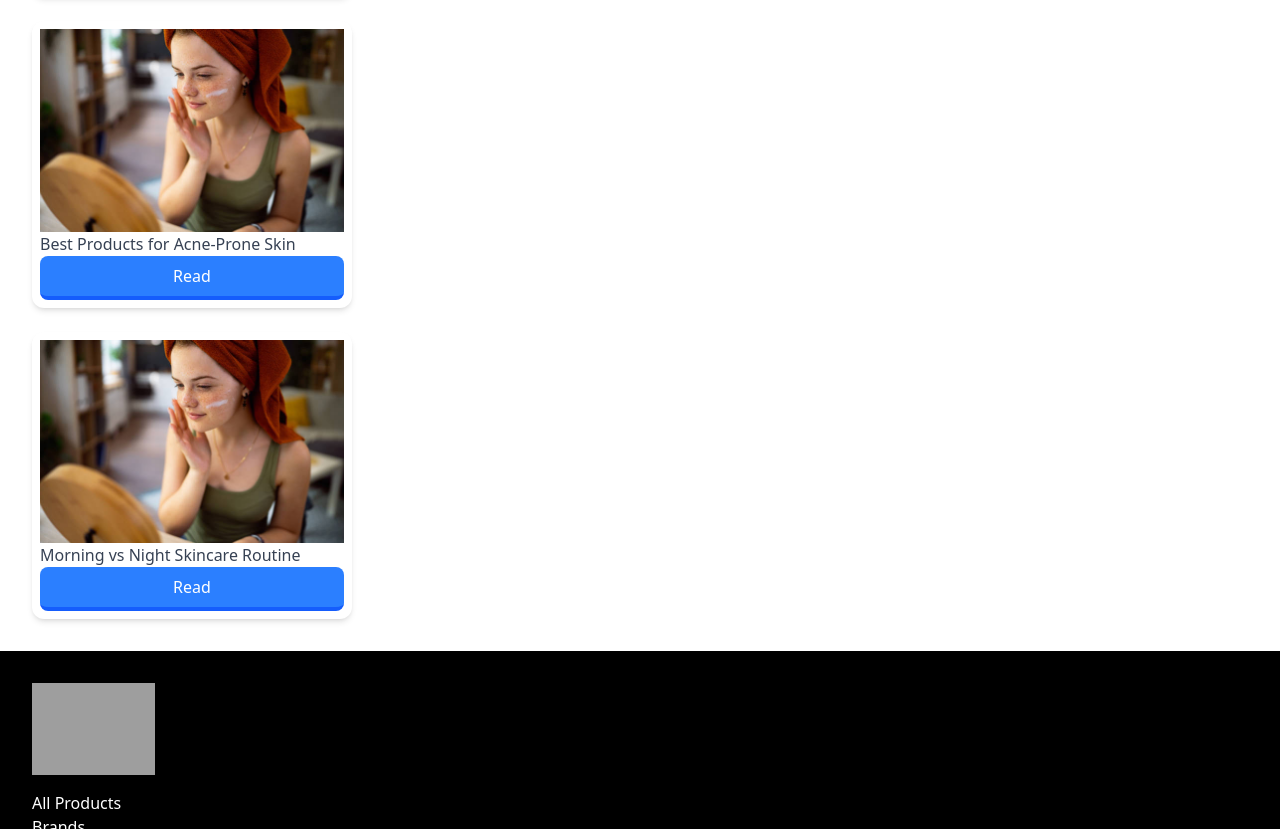
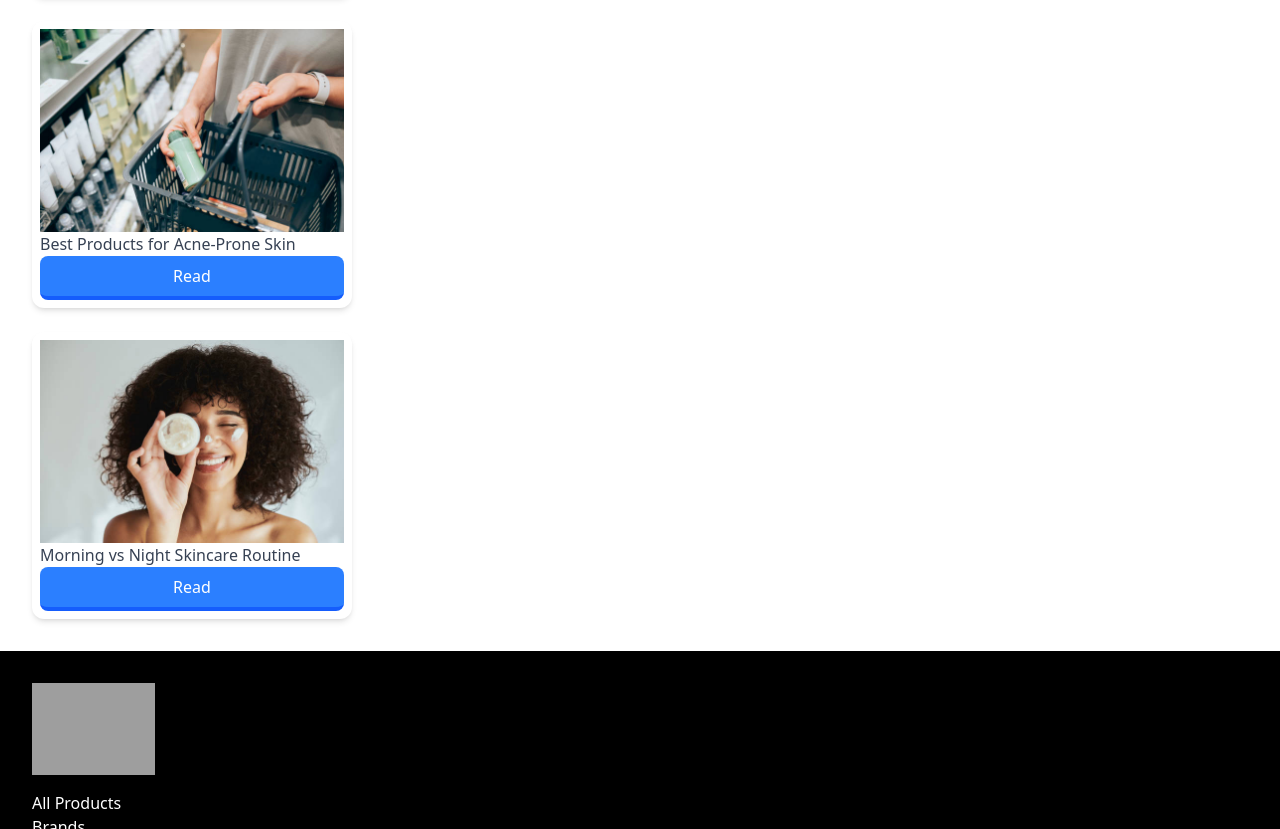
Before and after one commit to neducod/ecom-demo, a website: page index.html in a window 1280 px wide. Shown: the part 6704-7533 px from the top of the page. Drawn offline with Linux system fonts and the light colour scheme; grey boxes are pictures that could not be loaded.

Commit message:
Udated blog images

```diff
--- a/index.html
+++ b/index.html
@@ -155,12 +155,12 @@
                 <button class="cursor-pointer transition-all bg-blue-500 text-white px-6 py-2 rounded-lg border-blue-600 border-b-[4px] hover:border-b-[6px] hover:brightness-110 active:translate-y-[2px] active:brightness-90 active hover:-translate-y-[1px]">Read</button>
             </div>
             <div class="relative flex w-80 flex-col rounded-xl bg-white bg-clip-border text-gray-700 shadow-md p-2">
-                <img src="src/assets/gettyimages-1500807050-612x612.jpg" alt="">
+                <img src="src/assets/gettyimages-1388226392-612x612.jpg" alt="">
                 <p class="text-left">Best Products for Acne-Prone Skin</p>
                 <button class="cursor-pointer transition-all bg-blue-500 text-white px-6 py-2 rounded-lg border-blue-600 border-b-[4px] hover:border-b-[6px] hover:brightness-110 active:translate-y-[2px] active:brightness-90 active hover:-translate-y-[1px]">Read</button>
             </div>
             <div class="relative flex w-80 flex-col rounded-xl bg-white bg-clip-border text-gray-700 shadow-md p-2">
-                <img src="src/assets/gettyimages-1500807050-612x612.jpg" alt="">
+                <img src="src/assets/gettyimages-1460122336-612x612.jpg" alt="">
                 <p class="text-left">Morning vs Night Skincare Routine</p>
                 <button class="cursor-pointer transition-all bg-blue-500 text-white px-6 py-2 rounded-lg border-blue-600 border-b-[4px] hover:border-b-[6px] hover:brightness-110 active:translate-y-[2px] active:brightness-90 active hover:-translate-y-[1px]">Read</button>
             </div>
```
Also changed, not shown: src/assets/gettyimages-1388226392-612x612.jpg (added), src/assets/gettyimages-1460122336-612x612.jpg (added).
